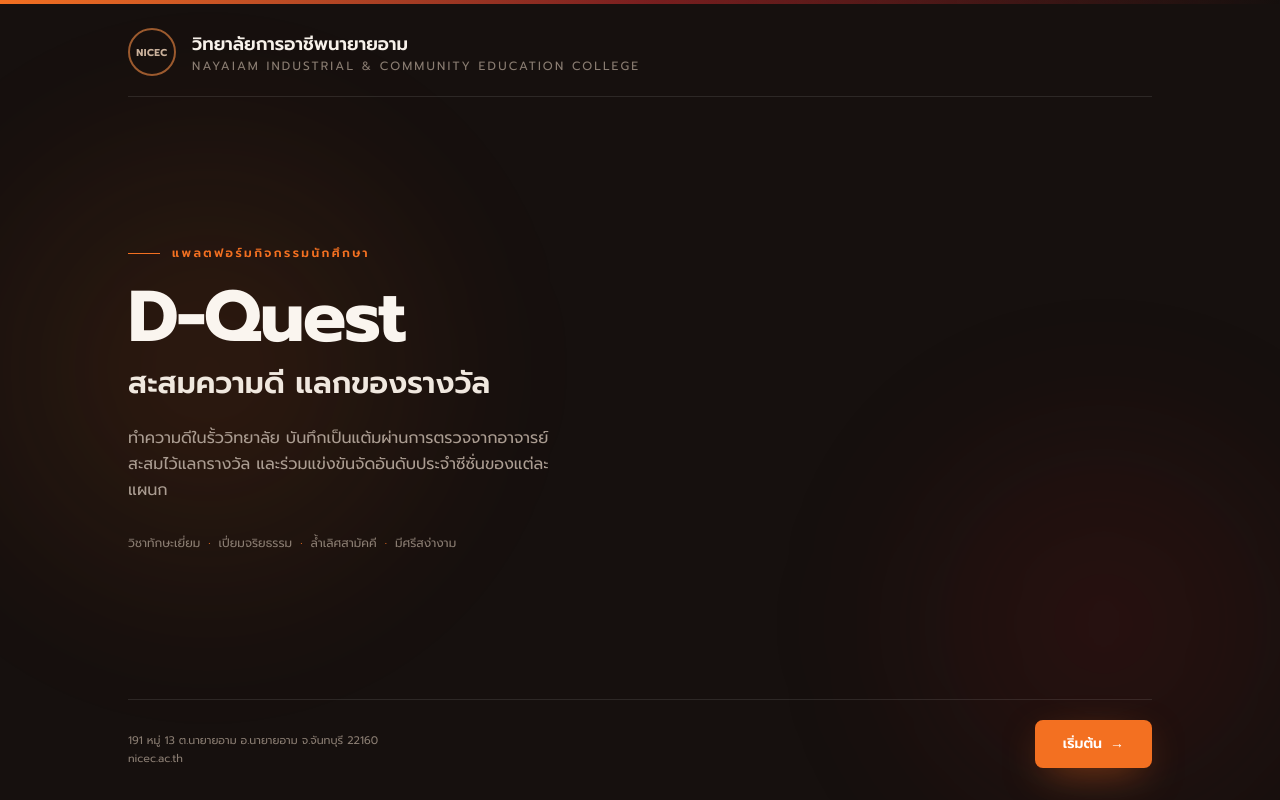
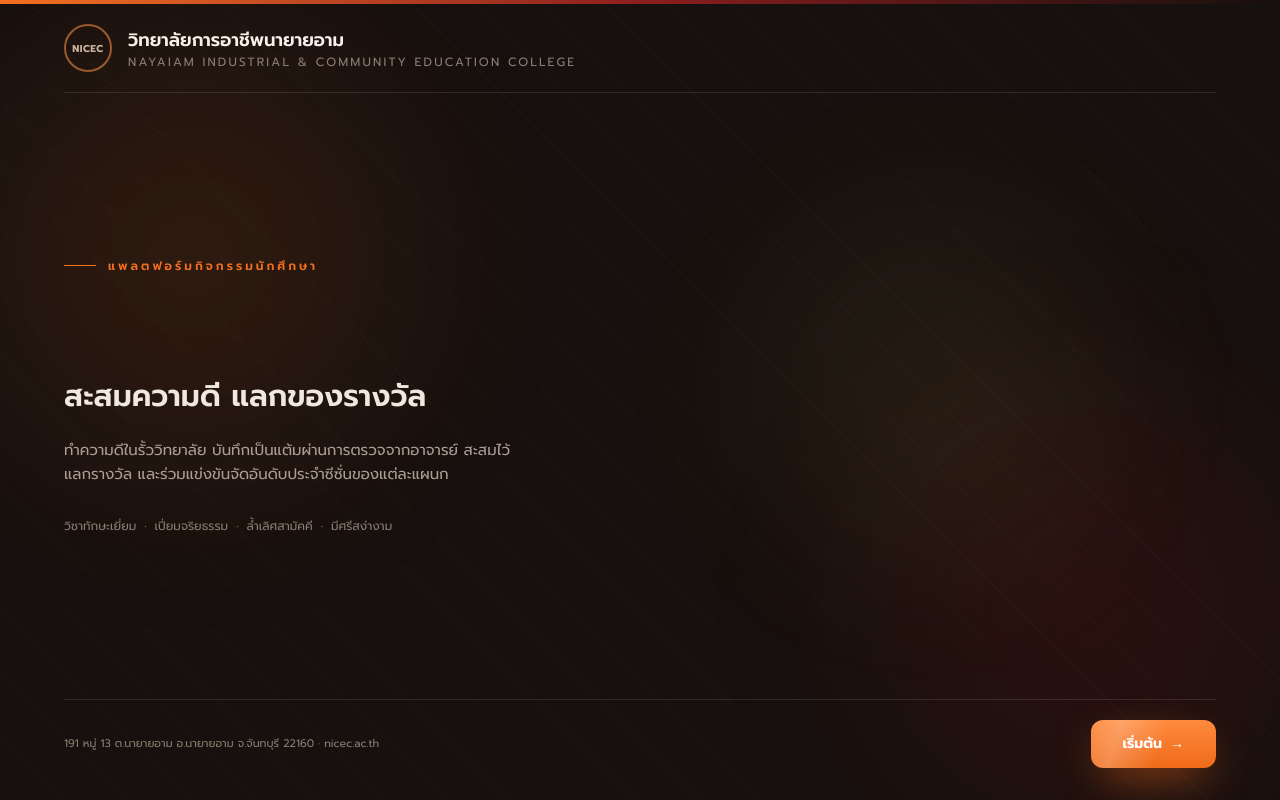
Before and after one commit to maywilasear-bit/dquest-web, a Next.js app: page / in a window 1280 px wide. Built offline with nearby package versions, Linux system fonts and the light colour scheme.

Commit message:
feat: UX/UI polish wave 1 (landing + home + animation kit)

```diff
--- a/app/globals.css
+++ b/app/globals.css
@@ -2,28 +2,64 @@
 
 html { color-scheme: dark; }
 body {
-  background: #16100e;
+  background: radial-gradient(1200px 620px at 50% -12%, #1e1610, #16100e 60%);
+  background-attachment: fixed;
   color: #f5efe9;
+  min-height: 100vh;
 }
 
-@keyframes dq-fade-up {
-  from { opacity: 0; transform: translateY(16px); }
-  to   { opacity: 1; transform: translateY(0); }
+/* ---------- keyframes ---------- */
+@keyframes dq-fade-up { from { opacity: 0; transform: translateY(16px); } to { opacity: 1; transform: translateY(0); } }
+@keyframes dq-breathe { 0%, 100% { opacity: 0.4; transform: scale(1); } 50% { opacity: 0.75; transform: scale(1.15); } }
+@keyframes dq-grow { from { width: 0; } to { width: 2rem; } }
+@keyframes dq-reveal { 0% { opacity: 0; transform: scale(0.5); } 60% { opacity: 1; transform: scale(1.08); } 100% { opacity: 1; transform: scale(1); } }
+@keyframes dq-float { 0%, 100% { transform: translateY(0); } 50% { transform: translateY(-10px); } }
+@keyframes dq-twinkle { 0%, 100% { opacity: 0.2; } 50% { opacity: 0.9; } }
+@keyframes dq-pop { 0% { opacity: 0; transform: scale(0.8) translateY(10px); } 70% { opacity: 1; transform: scale(1.04) translateY(0); } 100% { transform: scale(1); } }
+@keyframes dq-spin { to { transform: rotate(360deg); } }
+@keyframes dq-shine { 0% { background-position: -160% 0; } 100% { background-position: 260% 0; } }
+@keyframes dq-count { from { opacity: 0; transform: translateY(6px) scale(0.96); } to { opacity: 1; transform: translateY(0) scale(1); } }
+
+/* ---------- entrance ---------- */
+.dq-anim { opacity: 0; animation: dq-fade-up 0.8s cubic-bezier(0.16, 1, 0.3, 1) both; }
+.dq-pop { opacity: 0; animation: dq-pop 0.6s cubic-bezier(0.16, 1, 0.3, 1) both; }
+.dq-grow { width: 0; animation: dq-grow 0.9s cubic-bezier(0.16, 1, 0.3, 1) 0.4s both; }
+.dq-reveal { animation: dq-reveal 0.5s cubic-bezier(0.16, 1, 0.3, 1) both; }
+.dq-count { animation: dq-count 0.5s cubic-bezier(0.16, 1, 0.3, 1) both; }
+
+/* ---------- ambient / idle ---------- */
+.dq-glow { animation: dq-breathe 8s ease-in-out infinite; }
+.dq-float { animation: dq-float 5s ease-in-out infinite; }
+.dq-twinkle { animation: dq-twinkle 3s ease-in-out infinite; }
+.dq-spin-slow { animation: dq-spin 44s linear infinite; }
+
+/* ---------- micro-interactions ---------- */
+.dq-press { transition: transform 0.12s cubic-bezier(0.16, 1, 0.3, 1); }
+.dq-press:active { transform: scale(0.94); }
+.dq-lift { transition: transform 0.2s ease, box-shadow 0.2s ease; }
+.dq-lift:hover { transform: translateY(-2px); }
+
+/* shine sweep for primary buttons / medallions */
+.dq-shine { position: relative; overflow: hidden; }
+.dq-shine::after {
+  content: ""; position: absolute; inset: 0; pointer-events: none;
+  background: linear-gradient(110deg, transparent 32%, rgba(255, 255, 255, 0.22) 50%, transparent 68%);
+  background-size: 200% 100%;
+  animation: dq-shine 4.5s ease-in-out infinite;
 }
-@keyframes dq-breathe {
-  0%, 100% { opacity: 0.4;  transform: scale(1); }
-  50%      { opacity: 0.75; transform: scale(1.15); }
+
+/* faint diagonal texture (apply to a full-screen overlay div) */
+.dq-texture {
+  background-image: repeating-linear-gradient(45deg, transparent, transparent 44px, rgba(255, 255, 255, 0.018) 44px, rgba(255, 255, 255, 0.018) 45px);
 }
-@keyframes dq-grow {
-  from { width: 0; }
-  to   { width: 2rem; }
+
+/* scrollbar */
+::-webkit-scrollbar { width: 8px; height: 8px; }
+::-webkit-scrollbar-thumb { background: rgba(243, 112, 33, 0.28); border-radius: 8px; }
+::-webkit-scrollbar-thumb:hover { background: rgba(243, 112, 33, 0.45); }
+::-webkit-scrollbar-track { background: transparent; }
+
+/* respect reduced-motion */
+@media (prefers-reduced-motion: reduce) {
+  *, *::after, *::before { animation-duration: 0.01ms !important; animation-iteration-count: 1 !important; transition-duration: 0.01ms !important; }
 }
-.dq-anim { opacity: 0; animation: dq-fade-up 0.8s cubic-bezier(0.16, 1, 0.3, 1) both; }
-.dq-glow { animation: dq-breathe 8s ease-in-out infinite; }
-.dq-grow { width: 0; animation: dq-grow 0.9s cubic-bezier(0.16, 1, 0.3, 1) 0.4s both; }
-@keyframes dq-reveal {
-  0% { opacity: 0; transform: scale(0.5); }
-  60% { opacity: 1; transform: scale(1.08); }
-  100% { opacity: 1; transform: scale(1); }
-}
-.dq-reveal { animation: dq-reveal 0.5s cubic-bezier(0.16, 1, 0.3, 1) both; }
--- a/app/home/page.tsx
+++ b/app/home/page.tsx
@@ -84,7 +84,7 @@
         <div className="flex flex-1 flex-col items-center justify-center gap-6 py-6">
           <div className="dq-anim text-center" style={{ animationDelay: "120ms" }}>
             <p className="text-[11px] font-semibold uppercase tracking-[0.25em] text-[#f37021]">คะแนนความดี</p>
-            <p className="mt-1 text-6xl font-bold tracking-tight text-[#faf5ef]" style={{ textShadow: "0 0 40px rgba(243,112,33,0.25)" }}>{Number(data.d_score).toLocaleString()}</p>
+            <p className="dq-count mt-1 text-7xl font-extrabold tracking-tight text-[#faf5ef]" style={{ textShadow: "0 0 50px rgba(243,112,33,0.4)" }}>{Number(data.d_score).toLocaleString()}</p>
             <p className="mt-1 text-xs text-[#8a7d72]">ซีซั่น: {data.season}</p>
           </div>
 
@@ -98,7 +98,7 @@
         </div>
 
         {/* PRIMARY */}
-        <button onClick={() => router.push("/quest")} className="dq-anim flex items-center justify-center gap-2.5 rounded-2xl bg-gradient-to-b from-[#ff8636] to-[#ef6a17] px-6 py-4 text-base font-bold text-white shadow-[0_18px_50px_-14px_rgba(243,112,33,0.7)] transition-all hover:-translate-y-0.5" style={{ animationDelay: "340ms" }}>
+        <button onClick={() => router.push("/quest")} className="dq-anim dq-press dq-shine flex items-center justify-center gap-2.5 rounded-2xl bg-gradient-to-b from-[#ff8636] to-[#ef6a17] px-6 py-4 text-base font-bold text-white shadow-[0_18px_50px_-14px_rgba(243,112,33,0.7)] transition-transform hover:-translate-y-0.5" style={{ animationDelay: "340ms" }}>
           <IconHeart className="h-6 w-6" /> ทำความดี
         </button>
 
@@ -135,7 +135,7 @@
 
 function DockButton({ label, onClick, children }: { label: string; onClick: () => void; children: React.ReactNode }) {
   return (
-    <button onClick={onClick} className="flex flex-col items-center gap-1.5 rounded-xl border border-white/10 bg-white/5 py-3 text-[#cbbfb4] transition-all hover:-translate-y-0.5 hover:border-[#f37021]/40 hover:bg-white/10 hover:text-[#faf5ef]">
+    <button onClick={onClick} className="dq-press flex flex-col items-center gap-1.5 rounded-xl border border-white/10 bg-white/5 py-3 text-[#cbbfb4] transition-all hover:-translate-y-0.5 hover:border-[#f37021]/40 hover:bg-white/10 hover:text-[#faf5ef]">
       {children}<span className="text-[11px] font-medium">{label}</span>
     </button>
   );
--- a/app/page.tsx
+++ b/app/page.tsx
@@ -3,84 +3,68 @@
 export default function Home() {
   return (
     <main className="relative min-h-screen overflow-hidden bg-[#16100e] text-[#f5efe9]">
-      {/* แสงเรืองด้านหลัง */}
-      <div
-        className="dq-glow pointer-events-none absolute h-[42rem] w-[42rem] rounded-full blur-3xl"
-        style={{ left: "-8rem", top: "2rem", background: "radial-gradient(circle, rgba(243,112,33,0.20), transparent 60%)" }}
-      />
-      <div
-        className="dq-glow pointer-events-none absolute h-[34rem] w-[34rem] rounded-full blur-3xl"
-        style={{ right: "-6rem", bottom: "-6rem", background: "radial-gradient(circle, rgba(140,30,30,0.28), transparent 60%)", animationDelay: "2s" }}
-      />
+      {/* ambient glows */}
+      <div className="dq-glow pointer-events-none absolute h-[44rem] w-[44rem] rounded-full blur-3xl"
+        style={{ left: "-10rem", top: "-6rem", background: "radial-gradient(circle, rgba(243,112,33,0.22), transparent 60%)" }} />
+      <div className="dq-glow pointer-events-none absolute h-[40rem] w-[40rem] rounded-full blur-3xl"
+        style={{ right: "-8rem", bottom: "-8rem", background: "radial-gradient(circle, rgba(140,30,30,0.30), transparent 60%)", animationDelay: "2s" }} />
+      <div className="dq-glow pointer-events-none absolute h-[34rem] w-[34rem] rounded-full blur-3xl"
+        style={{ right: "6%", top: "14%", background: "radial-gradient(circle, rgba(233,199,94,0.13), transparent 60%)", animationDelay: "1s" }} />
+      {/* texture + accent line */}
+      <div className="dq-texture pointer-events-none absolute inset-0" />
+      <div className="absolute inset-x-0 top-0 h-1 bg-gradient-to-r from-[#f37021] via-[#8c1e1e] to-transparent" />
 
       <div className="relative z-10 flex min-h-screen flex-col">
-        {/* เส้น accent บนสุด */}
-        <div className="h-1 bg-gradient-to-r from-[#f37021] via-[#7a1f1f] to-transparent" />
-
-        {/* หัวเว็บ */}
-        <header className="dq-anim px-6 sm:px-10 lg:px-16 pt-6">
-          <div className="max-w-5xl mx-auto flex items-center gap-4">
-            {/* ▼ ตราวิทยาลัย — เปลี่ยนเป็นรูปจริงทีหลัง */}
-            <div className="w-12 h-12 rounded-full border-2 border-[#9c5a2e] flex items-center justify-center shrink-0">
-              <span className="text-[#cbb29c] text-[10px] font-bold tracking-wider">NICEC</span>
+        {/* masthead */}
+        <header className="dq-anim px-6 pt-6 sm:px-10 lg:px-16">
+          <div className="mx-auto flex max-w-6xl items-center gap-4">
+            <div className="flex h-12 w-12 shrink-0 items-center justify-center rounded-full border-2 border-[#9c5a2e]">
+              <span className="text-[10px] font-bold tracking-wider text-[#cbb29c]">NICEC</span>
             </div>
             <div className="leading-tight">
-              <div className="text-base sm:text-lg font-semibold text-[#f7f1ea]">วิทยาลัยการอาชีพนายายอาม</div>
-              <div className="text-[10px] sm:text-xs uppercase tracking-[0.18em] text-[#8a7d72]">
-                Nayaiam Industrial &amp; Community Education College
-              </div>
+              <div className="text-base font-semibold text-[#f7f1ea] sm:text-lg">วิทยาลัยการอาชีพนายายอาม</div>
+              <div className="text-[10px] uppercase tracking-[0.18em] text-[#8a7d72] sm:text-xs">Nayaiam Industrial &amp; Community Education College</div>
             </div>
           </div>
-          <div className="max-w-5xl mx-auto mt-5 border-t border-white/10" />
+          <div className="mx-auto mt-5 max-w-6xl border-t border-white/10" />
         </header>
 
-        {/* เนื้อหา */}
-        <section className="flex-1 px-6 sm:px-10 lg:px-16 flex items-center">
-          <div className="max-w-5xl mx-auto w-full py-16 sm:py-24">
-            <div className="max-w-xl">
-              <div className="flex items-center gap-3 mb-5">
+        {/* hero */}
+        <section className="flex flex-1 items-center px-6 sm:px-10 lg:px-16">
+          <div className="mx-auto flex w-full max-w-6xl flex-col-reverse items-center gap-10 py-12 lg:flex-row lg:justify-between lg:py-0">
+            <div className="max-w-xl text-center lg:text-left">
+              <div className="dq-anim flex items-center justify-center gap-3 lg:justify-start" style={{ animationDelay: "100ms" }}>
                 <span className="dq-grow block h-px bg-[#f37021]" />
-                <span className="dq-anim text-xs font-semibold tracking-[0.2em] text-[#f37021]" style={{ animationDelay: "150ms" }}>
-                  แพลตฟอร์มกิจกรรมนักศึกษา
-                </span>
+                <span className="text-xs font-semibold tracking-[0.25em] text-[#f37021]">แพลตฟอร์มกิจกรรมนักศึกษา</span>
               </div>
-
-              <h1 className="dq-anim text-6xl sm:text-7xl font-bold tracking-tight text-[#faf5ef]" style={{ animationDelay: "250ms" }}>
-                D-Quest
-              </h1>
-              <p className="dq-anim mt-3 text-2xl sm:text-3xl font-semibold text-[#f0e8df]" style={{ animationDelay: "370ms" }}>
-                สะสมความดี แลกของรางวัล
+              <h1 className="dq-pop mt-5 text-6xl font-extrabold tracking-tight text-[#faf5ef] sm:text-7xl"
+                style={{ animationDelay: "200ms", textShadow: "0 0 60px rgba(243,112,33,0.25)" }}>D-Quest</h1>
+              <p className="dq-anim mt-3 text-2xl font-semibold text-[#f0e8df] sm:text-3xl" style={{ animationDelay: "340ms" }}>สะสมความดี แลกของรางวัล</p>
+              <p className="dq-anim mx-auto mt-6 max-w-md text-[15px] leading-relaxed text-[#ab9d92] lg:mx-0" style={{ animationDelay: "460ms" }}>
+                ทำความดีในรั้ววิทยาลัย บันทึกเป็นแต้มผ่านการตรวจจากอาจารย์ สะสมไว้แลกรางวัล และร่วมแข่งขันจัดอันดับประจำซีซั่นของแต่ละแผนก
               </p>
-
-              <p className="dq-anim mt-6 text-[15px] sm:text-base leading-relaxed text-[#ab9d92] max-w-md" style={{ animationDelay: "490ms" }}>
-                ทำความดีในรั้ววิทยาลัย บันทึกเป็นแต้มผ่านการตรวจจากอาจารย์
-                สะสมไว้แลกรางวัล และร่วมแข่งขันจัดอันดับประจำซีซั่นของแต่ละแผนก
-              </p>
-
-              <div className="dq-anim mt-8 flex flex-wrap items-center gap-x-2 gap-y-1 text-xs text-[#8a7d72]" style={{ animationDelay: "610ms" }}>
+              <div className="dq-anim mt-8 flex flex-wrap items-center justify-center gap-x-2 gap-y-1 text-xs text-[#8a7d72] lg:justify-start" style={{ animationDelay: "580ms" }}>
                 <span>วิชาทักษะเยี่ยม</span><span className="text-[#f37021]">·</span>
                 <span>เปี่ยมจริยธรรม</span><span className="text-[#f37021]">·</span>
                 <span>ล้ำเลิศสามัคคี</span><span className="text-[#f37021]">·</span>
                 <span>มีศรีสง่างาม</span>
               </div>
             </div>
+            <div className="dq-pop shrink-0" style={{ animationDelay: "260ms" }}>
+              <Medallion />
+            </div>
           </div>
         </section>
 
-        {/* ส่วนท้าย + ปุ่ม */}
-        <footer className="dq-anim px-6 sm:px-10 lg:px-16 pb-8" style={{ animationDelay: "500ms" }}>
-          <div className="max-w-5xl mx-auto border-t border-white/10 pt-5 flex items-end justify-between gap-4">
-            <p className="text-[11px] text-[#8a7d72] leading-relaxed hidden sm:block">
-              191 หมู่ 13 ต.นายายอาม อ.นายายอาม จ.จันทบุรี 22160
-              <br />
-              nicec.ac.th
+        {/* footer */}
+        <footer className="dq-anim px-6 pb-8 sm:px-10 lg:px-16" style={{ animationDelay: "640ms" }}>
+          <div className="mx-auto flex max-w-6xl flex-col items-center gap-4 border-t border-white/10 pt-5 sm:flex-row sm:justify-between">
+            <p className="text-center text-[11px] leading-relaxed text-[#8a7d72] sm:text-left">
+              191 หมู่ 13 ต.นายายอาม อ.นายายอาม จ.จันทบุรี 22160 · nicec.ac.th
             </p>
-            <Link
-              href="/register"
-              className="group ml-auto inline-flex items-center gap-2 bg-[#f37021] hover:bg-[#ff7d2a] text-white text-sm font-semibold px-7 py-3.5 rounded-lg shadow-[0_12px_40px_-12px_rgba(243,112,33,0.6)] hover:-translate-y-0.5 transition-all duration-200"
-            >
-              เริ่มต้น
-              <span aria-hidden className="transition-transform duration-200 group-hover:translate-x-1">→</span>
+            <Link href="/register"
+              className="dq-press dq-shine group inline-flex items-center gap-2 rounded-xl bg-gradient-to-b from-[#ff8a3d] to-[#ef6a17] px-8 py-3.5 text-sm font-bold text-white shadow-[0_16px_44px_-12px_rgba(243,112,33,0.7)] transition-transform hover:-translate-y-0.5">
+              เริ่มต้น <span aria-hidden className="transition-transform duration-200 group-hover:translate-x-1">→</span>
             </Link>
           </div>
         </footer>
@@ -88,3 +72,30 @@
     </main>
   );
 }
+
+function Medallion() {
+  return (
+    <div className="dq-float relative h-56 w-56 sm:h-72 sm:w-72">
+      <div className="dq-glow absolute inset-0 rounded-full blur-2xl" style={{ background: "radial-gradient(circle, rgba(233,199,94,0.35), transparent 65%)" }} />
+      <div className="dq-spin-slow absolute inset-[4%] rounded-full border border-dashed border-[#e9c75e]/25" />
+      <div className="absolute inset-[12%] rounded-full border border-[#e9c75e]/15" />
+      <svg viewBox="0 0 240 240" className="relative h-full w-full">
+        <defs>
+          <linearGradient id="coinG" x1="0" y1="0" x2="0" y2="1">
+            <stop offset="0%" stopColor="#f6da7e" />
+            <stop offset="55%" stopColor="#e9c75e" />
+            <stop offset="100%" stopColor="#b8862b" />
+          </linearGradient>
+        </defs>
+        <circle cx="120" cy="120" r="74" fill="url(#coinG)" />
+        <circle cx="120" cy="120" r="74" fill="none" stroke="#fff3cf" strokeOpacity="0.55" strokeWidth="2" />
+        <circle cx="120" cy="120" r="60" fill="none" stroke="#a8761f" strokeOpacity="0.5" strokeWidth="2" />
+        <text x="120" y="150" fontFamily="sans-serif" fontSize="82" fontWeight="800" fill="#5a3e0e" textAnchor="middle">D</text>
+      </svg>
+      <span className="dq-twinkle absolute h-1.5 w-1.5 rounded-full bg-[#e9c75e]" style={{ top: "11%", right: "7%" }} />
+      <span className="dq-twinkle absolute h-1 w-1 rounded-full bg-[#f37021]" style={{ bottom: "30%", left: "3%", animationDelay: "1s" }} />
+      <span className="dq-twinkle absolute h-1.5 w-1.5 rounded-full bg-[#e9c75e]" style={{ bottom: "11%", right: "22%", animationDelay: "0.5s" }} />
+      <span className="dq-twinkle absolute h-1 w-1 rounded-full bg-white" style={{ top: "20%", left: "15%", animationDelay: "1.5s" }} />
+    </div>
+  );
+}
```
